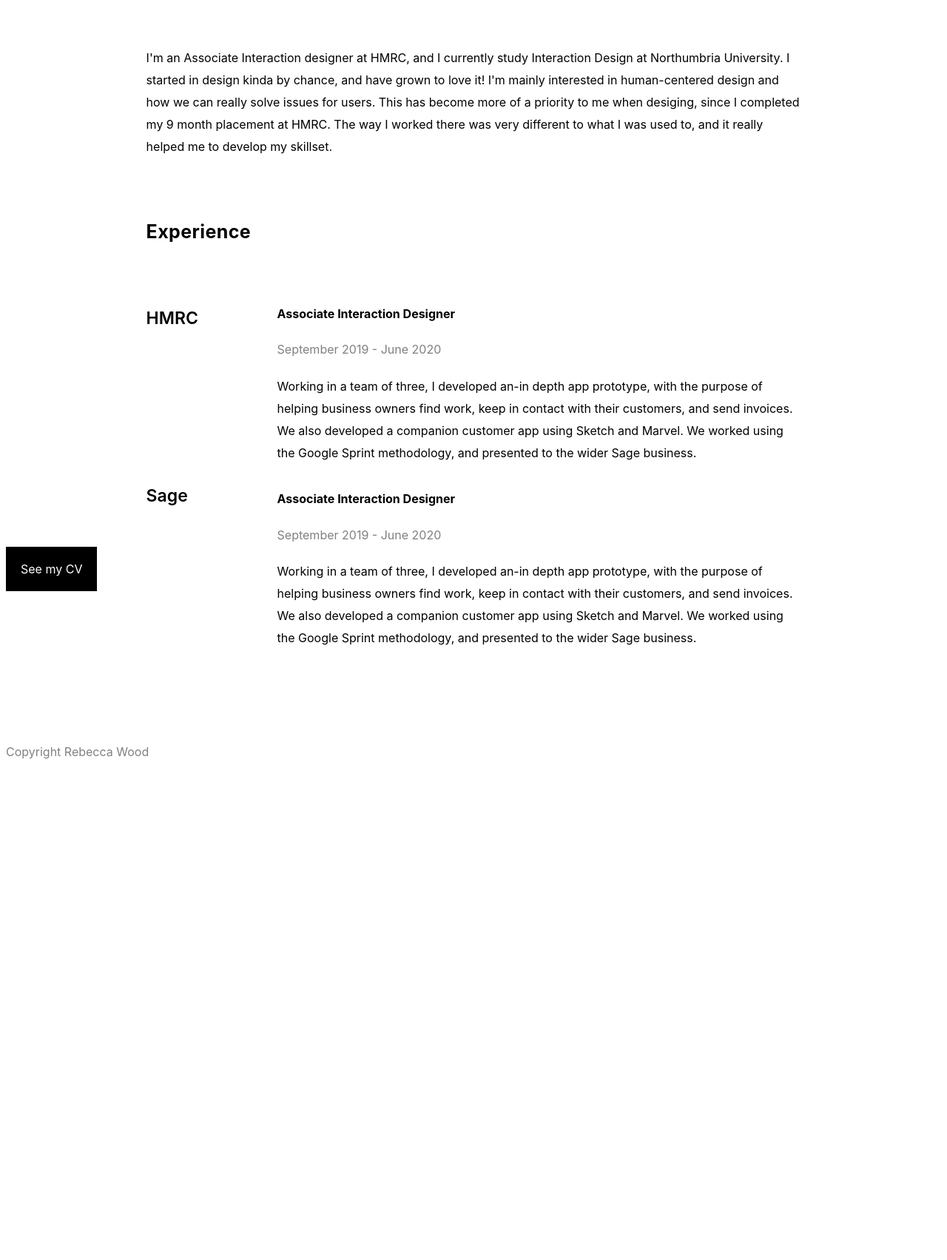
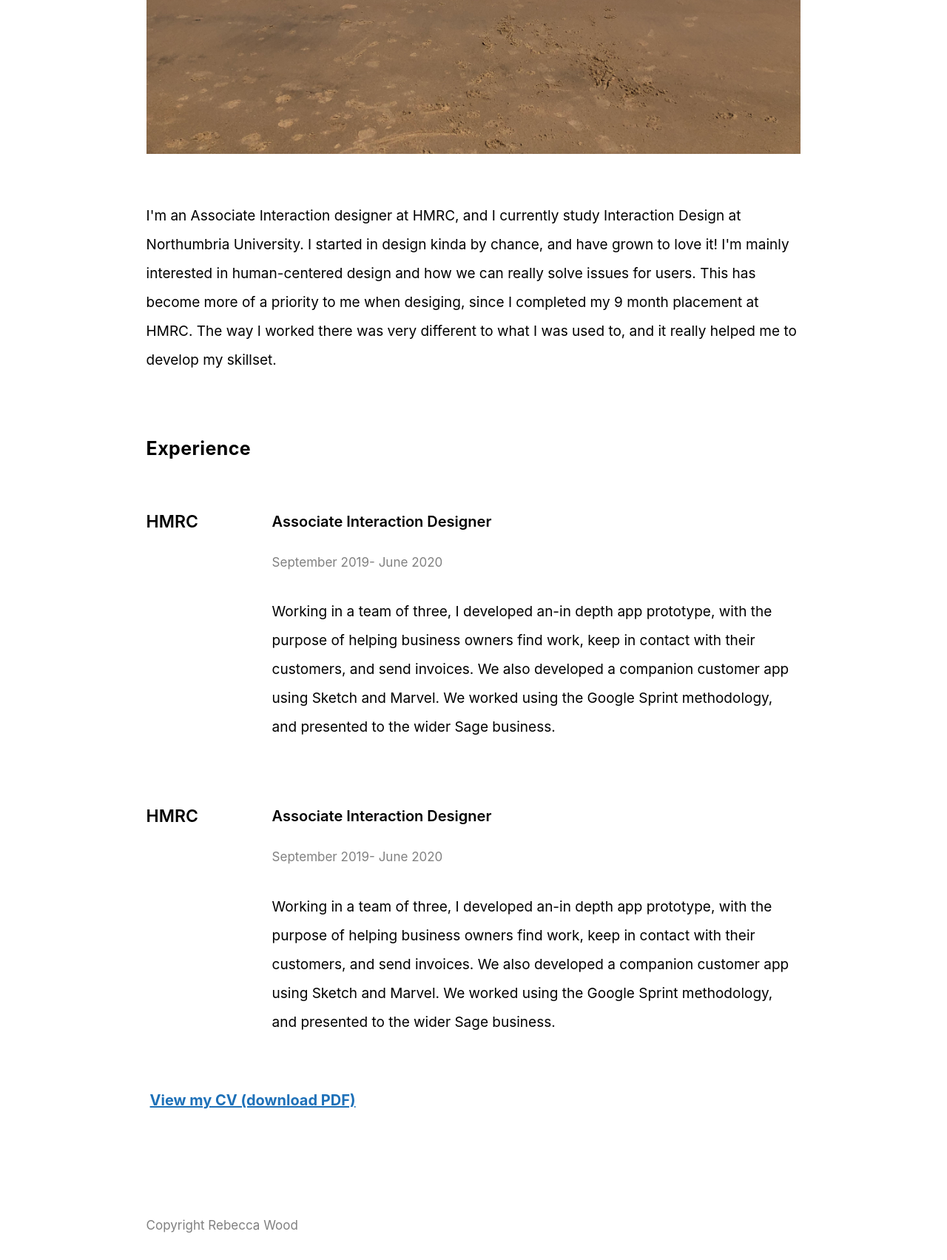
Before and after one commit to rebeccawood20/portfolio, a PHP site: page /about.html in a window 1280 px wide. Shown: the part 1085-2788 px from the top of the page at 74% size. Before the commit the page ends 2111 px from the top, so only its background shows below. Run offline with PHP 8.4, Linux system fonts and the light colour scheme.

Commit message:
more work

```diff
--- a/about.html
+++ b/about.html
@@ -1,33 +1,40 @@
 <!DOCTYPE HTML>
-<html lang = "en">
+<html lang="en">
+
 <head>
   <title>Rebecca Wood | Interaction Designer</title>
-  <meta charset = "UTF-8" />
+  <meta charset="UTF-8" />
   <link rel="stylesheet" href="style.css">
   <meta name="viewport" content="width=device-width, initial-scale=1">
 </head>
+
 <body>
 
   <div class="container">
 
     <div class="header">
+
+      <div class="name-top">
+        <h4>Rebecca Wood</h4>
+      </div>
+
       <div class="navigation">
-      <a href="index.html">Work</a>
-      <a href="about.html">About</a>
-      <a href="contact.html">Contact</a>
-    </div>
+        <a class="main-nav" href="index.html">Work</a>
+        <a class="main-nav" href="about.html">About</a>
+        <a class="main-nav" href="contact.html">Contact</a>
+
       </div>
 
       <div class="abouttitle">
-    <h1 class="abouttitletext">Hi, I'm Rebecca. I'm an Interaction <br> Designer from Newcastle</h1>
+        <h1>Hi, I'm Rebecca. I'm an Interaction <br> Designer from Newcastle</h1>
       </div>
 
       <div class="aboutimage">
         <img src="images/ME NEW.jpeg" width="100%" height="100%;">
       </div>
 
+    </div>
 
-   <h3></h3>
 
     <div class="aboutprofile">
       <p>I'm an Associate Interaction designer at HMRC, and I currently study Interaction
@@ -39,8 +46,7 @@
     </div>
 
 
-
-<div class="experiencesection">
+    <!-- <div class="experiencesection">
 
       <div class="experiencesectiontitle">
         <h3>Experience</h3>
@@ -52,12 +58,13 @@
         </div>
         <div class="experience-description">
           <p><strong>Associate Interaction Designer</strong></p>
-        <h5>September 2019 - June 2020</h5>
-      <p>Working in a team of three, I developed an-in depth app prototype, with the purpose of  helping business owners find work, keep in contact with their customers, and send invoices. We also developed a companion customer app using Sketch and Marvel. We worked using the Google Sprint methodology, and presented to the wider Sage business. </p>
+          <h6>September 2019 - June 2020</h6>
+          <p>Working in a team of three, I developed an-in depth app prototype, with the purpose of helping business
+            owners find work, keep in contact with their customers, and send invoices. We also developed a companion
+            customer app using Sketch and Marvel. We worked using the Google Sprint methodology, and presented to the
+            wider Sage business. </p>
         </div>
       </div>
-</div>
-
 
       <div class="sage">
         <div class="experience-title">
@@ -65,26 +72,64 @@
         </div>
         <div class="experience-description">
           <p><strong>Associate Interaction Designer</strong></p>
-        <h5>September 2019 - June 2020</h5>
-      <p>Working in a team of three, I developed an-in depth app prototype, with the purpose of  helping business owners find work, keep in contact with their customers, and send invoices. We also developed a companion customer app using Sketch and Marvel. We worked using the Google Sprint methodology, and presented to the wider Sage business. </p>
-    </div>
-  </div>
+          <h6>September 2019 - June 2020</h6>
+          <p>Working in a team of three, I developed an-in depth app prototype, with the purpose of helping business
+            owners find work, keep in contact with their customers, and send invoices. We also developed a companion
+            customer app using Sketch and Marvel. We worked using the Google Sprint methodology, and presented to the
+            wider Sage business. </p>
         </div>
       </div>
 
+    </div> -->
 
+    <h3>Experience</h3>
 
-   <button>
-     See my CV
-   </button>
+    <br>
+
+    <dl>
+      <div>
+        <dt>
+          <h4>HMRC</h4>
+        </dt>
+        <dd>
+          <h5>Associate Interaction Designer</h5>
+          <h6>September 2019- June 2020</h6>
+          <p>Working in a team of three, I developed an-in depth app prototype, with the purpose of helping business
+            owners find work, keep in contact with their customers, and send invoices. We also developed a companion
+            customer app using Sketch and Marvel. We worked using the Google Sprint methodology, and presented to the
+            wider Sage business. </p>
+        </dd>
+      </div>
+    </dl>
+
+    <dl>
+      <div>
+        <dt>
+          <h4>HMRC</h4>
+        </dt>
+        <dd>
+          <h5>Associate Interaction Designer</h5>
+          <h6>September 2019- June 2020</h6>
+          <p>Working in a team of three, I developed an-in depth app prototype, with the purpose of helping business
+            owners find work, keep in contact with their customers, and send invoices. We also developed a companion
+            customer app using Sketch and Marvel. We worked using the Google Sprint methodology, and presented to the
+            wider Sage business. </p>
+        </dd>
+      </div>
+    </dl>
 
 
 
+
+
+    <a class= "main-nav" href="../pdfs/cv.pdf">View my CV (download PDF)</a>
+
+
     <footer>
-      <h5>Copyright Rebecca Wood</h5>
+      <h6>Copyright Rebecca Wood</h6>
     </footer>
 
-
+  </div>
 
 
 
@@ -94,4 +139,5 @@
   </div>
   </div>
 </body>
+
 </html>
--- a/cal cash.html
+++ b/cal cash.html
@@ -196,6 +196,10 @@
         </div>
     </section>
 
+    <footer>
+      <h6>© Rebecca Wood</h6>
+    </footer>
+
 
   </div>
 
--- a/style.css
+++ b/style.css
@@ -8,13 +8,27 @@
 
 /* Links  */
 
+
+.main-nav {
+    text-decoration: underline;
+    font-family: "SF Pro Display";
+    font-weight: 450;
+    padding-right: 19px;
+    font-size: 20px !important;
+    color: #1D70B8;
+    font-weight: bolder !important;
+    outline: none;
+    padding: 5px;
+}
+
+
 a:link{
-  text-decoration: none;
+  text-decoration: underline;
   font-family: "SF Pro Display";
   font-weight: 450;
   padding-right: 20px;
-  font-size: 17px;
-  color: black;
+  font-size: 19px;
+  color: #1D70B8;
   font-weight: bolder;
   outline: none;
   padding: 5px;
@@ -27,7 +41,7 @@
 }
 
 a:hover {
-color: #1D70B8;
+color: #17598F;
 text-decoration: underline;
 outline: none;
 }
@@ -44,45 +58,22 @@
   color: black;
 }
 
-button {
-  background-color: black;
-  padding: 5px;
-  color: white;
-  font-family: "Inter";
-  padding: 20px;
-  font-size: 16px;
-  border: 0px;
-  margin-right: 30px;
-  margin-top: 30px;
-  margin-bottom: 60px;
-  font-weight: 60%;
-  shadow: black, 3px;
-}
-
-button:hover {
-  background-color: grey;
-  transition: .3s ease-in-out;
-  color: white;
-}
-button:focus {
-background-color: #FFDE00;
-color: black;
-}
-
-.h4link {
-  font-size: 30px;
-  text-decoration: none;
+.bottom-links{
+  /* font-family: "Inter";
+  font-size: 25px;
+  line-height: 20px;
+  font-weight: 600;
+  letter-spacing: 0.4px; */
+  text-decoration: underline;
   font-family: "SF Pro Display";
   font-weight: 450;
   padding-right: 20px;
-  font-size: 17px;
-  color: yellow;
+  font-size: 25px !important;
+  color: #1D70B8;
+  font-weight: bolder !important;
   outline: none;
   padding: 5px;
-}
-
-.h4link:hover {
-  font-size: 30px;
+  width: 50%;
 }
 
 
@@ -90,18 +81,28 @@
 
 
 
+
+
+
+
+
+
+
+
+
 p {
-  font-size: 16px;
-  line-height: 30px;
+  font-size: 19px;
+  line-height: 39px;
   font-family: "Inter";
   font-weight: 400;
 }
 
 h1 {
-  font-size: 50px;
-  line-height: 60px;
+  font-size: 65px;
+  line-height: 85px;
   font-family: "SF Pro Display";
-  font-weight: 700;
+  font-weight: 650;
+  color: black;
 }
 
 h2 {
@@ -126,15 +127,24 @@
   font-family: "SF Pro Display";
   font-weight: 600;
   font-size: 23px;
-  line-height: 15px;
+  line-height: 30px;
   color: black;
   letter-spacing: 0px;
 }
 
 h5 {
   font-family: "SF Pro Display";
+  font-weight: 600;
+  font-size: 20px;
+  line-height: 15px;
+  color: black;
+  letter-spacing: 0px;
+}
+
+h6 {
+  font-family: "SF Pro Display";
   font-weight: 400;
-  font-size: 16px;
+  font-size: 17px;
   line-height: 15px;
   color: grey;
   font-weight: normal;
@@ -187,8 +197,17 @@
 
 /*Header*/
 
+.header {
+  width: 100%;
+}
+
+.name-top {
+  width: 50%;
+}
+
 .navigation {
-margin-bottom: 120px;
+margin-bottom: 130px;
+width: 50%;
 }
 
 
@@ -198,7 +217,7 @@
 }
 
 .headerdescription {
-margin-bottom: 125px;
+margin-bottom: 150px;
 text-align: left;
 }
 
@@ -207,7 +226,7 @@
   display: grid;
   grid-template-columns: repeat(2,450px);  /* 2 columns */
   grid-template-rows: repeat(2,590px); /* 3 rows  */
-  grid-gap: 50px 10px;
+  grid-gap: 10px 80px;
   margin-bottom: 150px;
 }
 
@@ -441,6 +460,26 @@
   }
 }
 
+/* List styling on about page */
+
+dd {
+  margin-left: 170px;
+  padding: 0px;
+  position: relative;
+  bottom: 55px;
+}
+
+/* dl {
+  margin-left: 50px;
+} */
+
+/* dt {
+  margin-left: 50px;
+} */
+
+
+
+
 
 
 
@@ -503,11 +542,3 @@
 section {
 margin-bottom: 180px;
 }
-
-.bottom-links{
-  font-family: "Inter";
-  font-size: 25px;
-  line-height: 20px;
-  font-weight: 600;
-  letter-spacing: 0.4px;
-}
```
Also changed, not shown: contact.html (+20 -8 lines), cyclesafe.html (+11 -37 lines), heartwood.html (+15 -45 lines), hmrc.html (added, +112 -0 lines), index.html (+29 -35 lines), rightmove.html (+21 -45 lines), sage.html (+7 -4 lines), images/ME NEW.jpeg (added), images/ab-test.jpg (added), images/gov.png (added), 1 other file. Lines whose indentation alone changed are shown as unchanged.
